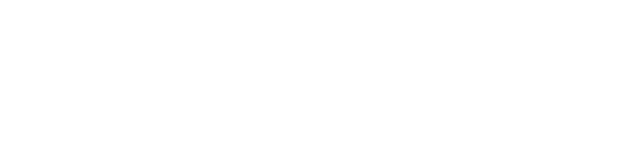
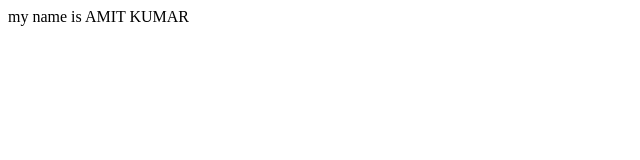
Before and after one commit to Amitkumar2801/webdevelopment-by-Amit, a plain HTML site: page index.html in a window 1280 px wide. Shown: the whole page, without its empty margins (0-640 px from the left). Drawn offline with Linux system fonts and the light colour scheme.

Commit message:
new code add

```diff
--- a/index.html
+++ b/index.html
@@ -6,6 +6,7 @@
     <title>webdevelopment</title>
 </head>
 <body>
+    my name is AMIT KUMAR
 
 
 </body>
```
